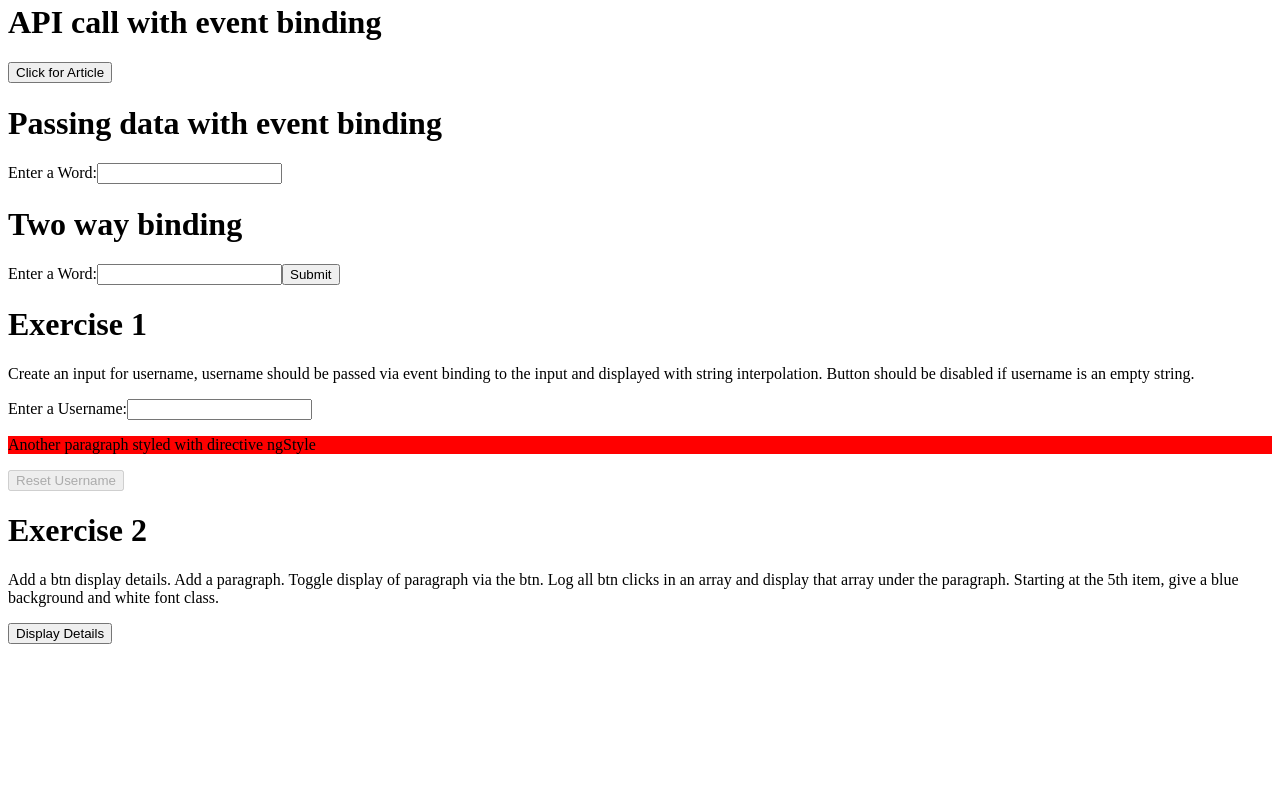
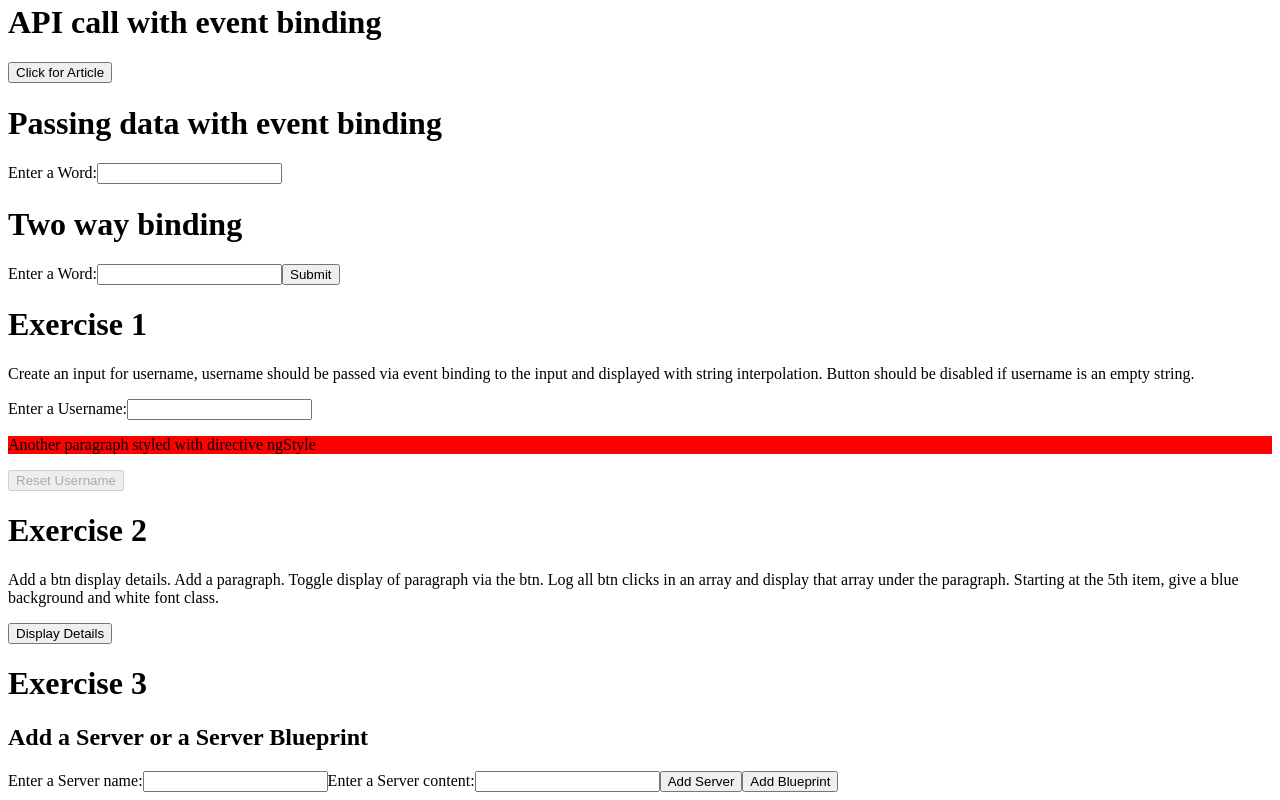
Before and after one commit to kotynskm/practice1, an Angular app: page / in a window 1280 px wide. Shown: the part 347-1147 px from the top of the page. Before the commit the page ends 999 px from the top, so only its background shows below. Built offline with nearby package versions, Linux system fonts and the light colour scheme; what src would draw is missing.

Commit message:
add exercise 3

```diff
--- /dev/null
+++ b/src/app/add-servers/add-servers.component.css
@@ -0,0 +1,9 @@
+.server {
+  color: red;
+  background-color: black;
+}
+
+.blueprint {
+  color: blue;
+  background-color: brown;
+}
--- /dev/null
+++ b/src/app/add-servers/add-servers.component.html
@@ -0,0 +1,10 @@
+<div class="container">
+  <h2>Add a Server or a Server Blueprint</h2>
+  <label>Enter a Server name:</label>
+  <input type="text" [(ngModel)]="serverName" />
+  <label>Enter a Server content:</label>
+  <input type="text" [(ngModel)]="serverContent" />
+  <button (click)="addServer()">Add Server</button>
+  <button (click)="addBlueprint()">Add Blueprint</button>
+</div>
+<app-server-list [serverList]="serverList"></app-server-list>
--- /dev/null
+++ b/src/app/add-servers/add-servers.component.ts
@@ -0,0 +1,30 @@
+import { Component } from '@angular/core';
+import { Server } from './server-model';
+
+@Component({
+  selector: 'app-add-servers',
+  templateUrl: './add-servers.component.html',
+  styleUrls: ['./add-servers.component.css'],
+})
+export class AddServersComponent {
+  serverName = '';
+  serverContent = '';
+  isBlueprint = false;
+  serverList: Server[] = [];
+
+  addServer() {
+    this.serverList.push(
+      new Server(
+        this.serverName,
+        this.serverContent,
+        (this.isBlueprint = false)
+      )
+    );
+  }
+
+  addBlueprint() {
+    this.serverList.push(
+      new Server(this.serverName, this.serverContent, (this.isBlueprint = true))
+    );
+  }
+}
--- /dev/null
+++ b/src/app/add-servers/server-list/server-list.component.css
@@ -0,0 +1,9 @@
+.server {
+  color: red;
+  background-color: black;
+}
+
+.blueprint {
+  color: blue;
+  background-color: brown;
+}
--- /dev/null
+++ b/src/app/add-servers/server-list/server-list.component.html
@@ -0,0 +1,8 @@
+<div class="container">
+  <ul
+    *ngFor="let server of serverList"
+    [ngClass]="{ server: !server.isBlueprint, blueprint: server.isBlueprint }"
+  >
+    <li>{{ server.name }} : {{ server.content }}</li>
+  </ul>
+</div>
--- /dev/null
+++ b/src/app/add-servers/server-model.ts
@@ -0,0 +1,11 @@
+export class Server {
+  public name: string;
+  public content: string;
+  public isBlueprint: boolean;
+
+  constructor(name: string, content: string, isBlueprint: boolean) {
+    (this.name = name),
+      (this.content = content),
+      (this.isBlueprint = isBlueprint);
+  }
+}
--- a/src/app/app.component.html
+++ b/src/app/app.component.html
@@ -54,3 +54,6 @@
 >
   We have added an array item on button click: {{ arrayItem }}: {{ i }}
 </p>
+
+<h1>Exercise 3</h1>
+<app-add-servers></app-add-servers>
```
Also changed, not shown: src/app/add-servers/server-list/server-list.component.ts (added, +11 -0 lines), src/app/app.module.ts (+8 -1 lines), 2 other files (tests, documents, lock files or other folders).
